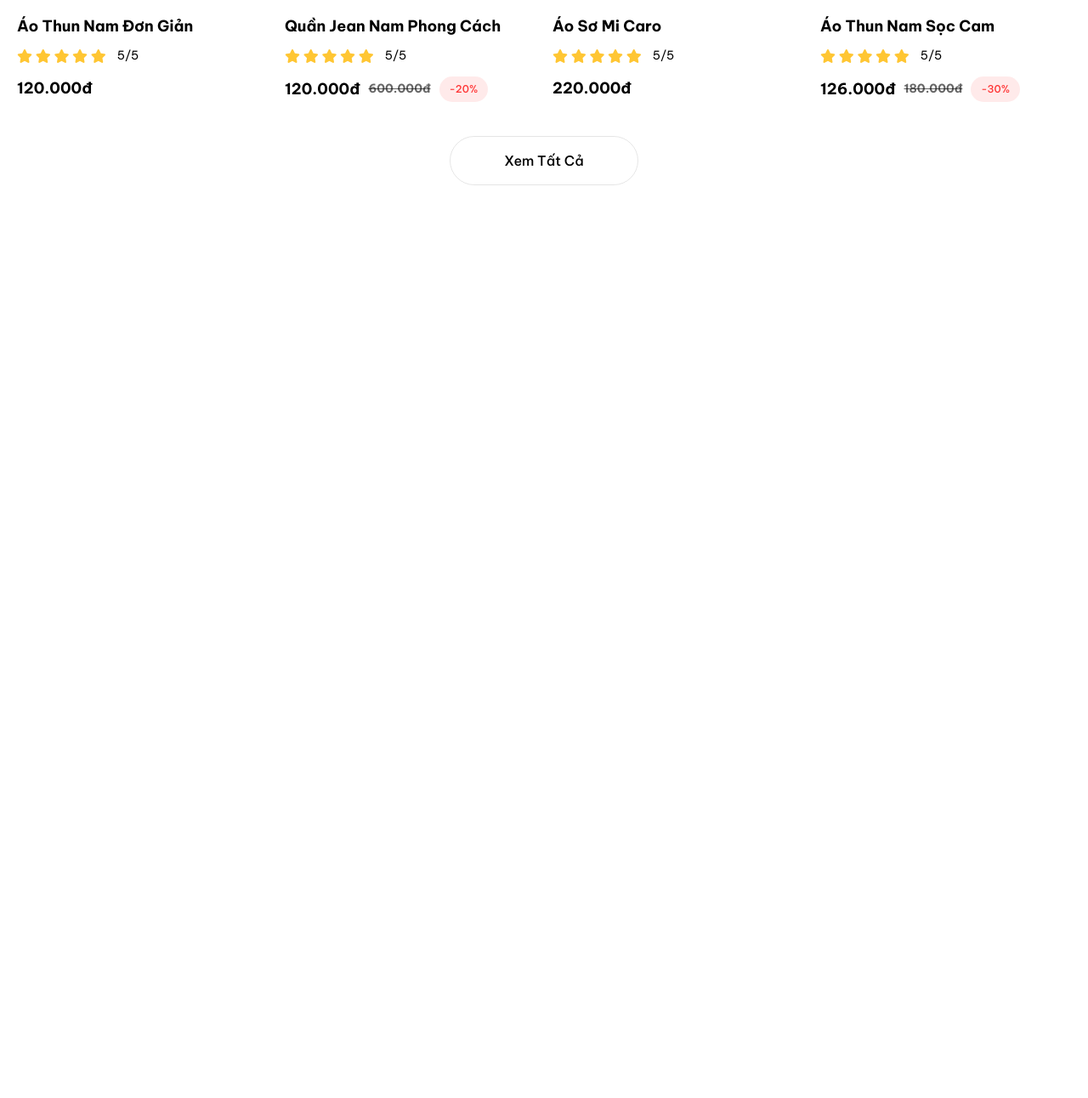
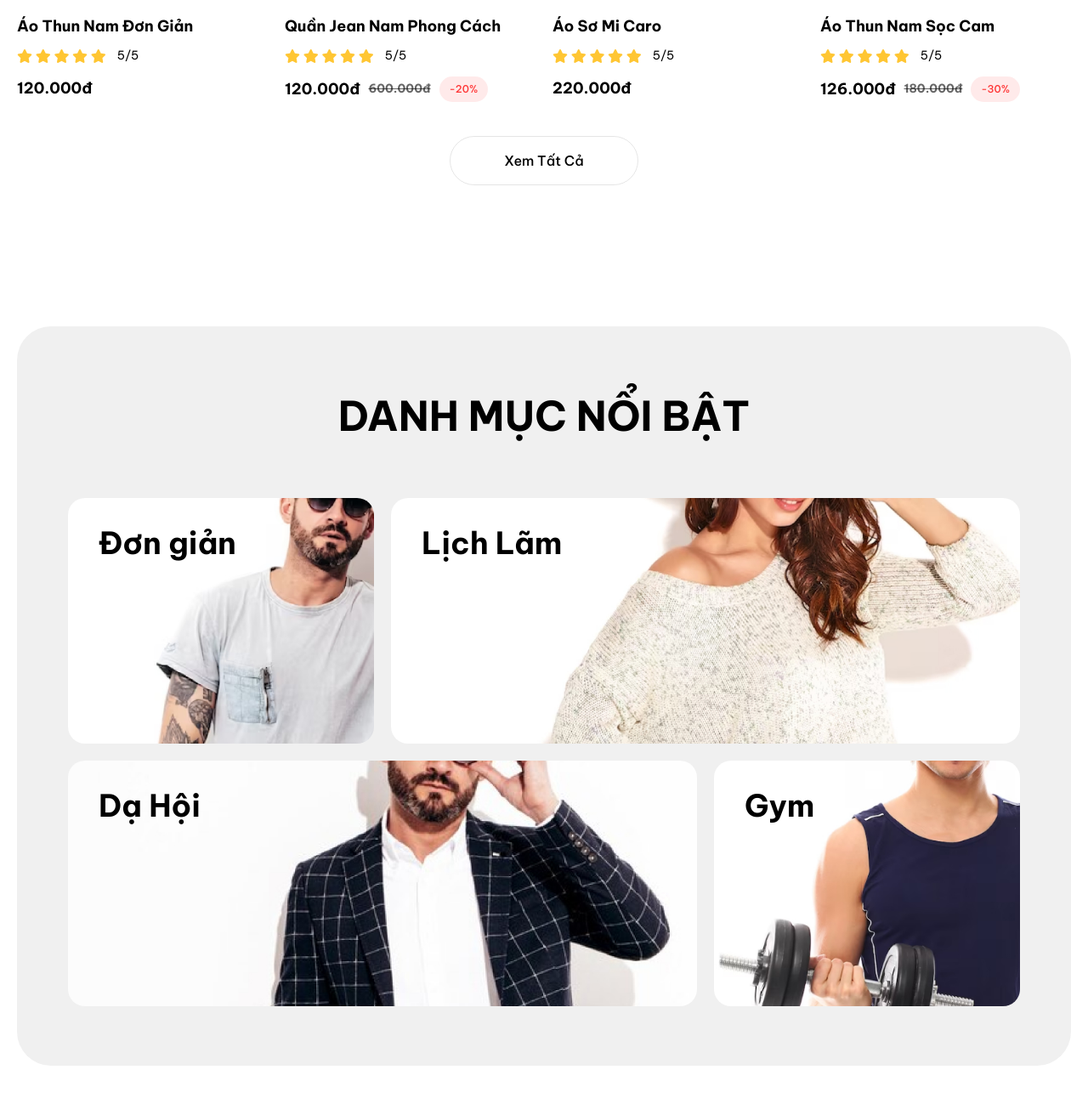
Before and after one commit to trngnneeee/Shopping-FrontEnd3, a plain HTML site: page index.html in a window 1280 px wide. Shown: the part 1374-2666 px from the top of the page at 85% size. Before the commit the page ends 1672 px from the top, so only its background shows below. Drawn offline with nearby package versions, Linux system fonts and the light colour scheme.

Commit message:
Finish Section3 + Reponsive

```diff
--- a/index.html
+++ b/index.html
@@ -274,5 +274,44 @@
         </div>
     </div>
     <!-- End Section 3 -->
+
+    <!-- Section 4 -->
+    <div class="section4 sm:py-[86px] pb-[40px]">
+        <div class="container mx-auto bg-[#F0F0F0] rounded-[40px]">
+            <div class="section4__wrap lg:py-[70px] py-[28px] lg:px-[60px] px-[24px]">
+                <div class="title text-[48px] font-[700] text-center mb-[60px] uppercase">
+                    Danh Mục Nổi Bật
+                </div>
+
+                <div class = "grid md:grid-cols-3 grid-cols-1 gap-[20px]">
+                    <div class = "relative rounded-[20px] truncate">
+                        <a href="#">
+                            <h3 class = "absolute xl:left-[36px] left-[24px] xl:top-[26px] top-[17px] xl:text-[36px] lg:text-[28px] text-[24px] font-[700] color-[primary]">Đơn giản</h3>
+                            <img src="assets/images/image 11.jpg" class ="xl:h-[289px] lg:h-[240px] h-[190px] w-full object-cover" alt="">
+                        </a>
+                    </div>
+                    <div class = "relative rounded-[20px] truncate md:col-span-2">
+                        <a href="#">
+                            <h3 class = "absolute xl:left-[36px] left-[24px] xl:top-[26px] top-[17px] xl:text-[36px] lg:text-[28px] text-[24px] font-[700] color-[primary]">Lịch Lãm</h3>
+                            <img src="assets/images/image 12.jpg" class ="xl:h-[289px] lg:h-[240px] h-[190px] w-full object-cover" alt="">
+                        </a>
+                    </div>
+                    <div class = "relative rounded-[20px] truncate md:col-span-2">
+                        <a href="#">
+                            <h3 class = "absolute xl:left-[36px] left-[24px] xl:top-[26px] top-[17px] xl:text-[36px] lg:text-[28px] text-[24px] font-[700] color-[primary]">Dạ Hội</h3>
+                            <img src="assets/images/image 13.jpg" class ="xl:h-[289px] lg:h-[240px] h-[190px] w-full object-cover" alt="">
+                        </a>
+                    </div>
+                    <div class = "relative rounded-[20px] truncate">
+                        <a href="#">
+                            <h3 class = "absolute xl:left-[36px] left-[24px] xl:top-[26px] top-[17px] xl:text-[36px] lg:text-[28px] text-[24px] font-[700] color-[primary]">Gym</h3>
+                            <img src="assets/images/image 14.jpg" class ="xl:h-[289px] lg:h-[240px] h-[190px] w-full object-cover" alt="">
+                        </a>
+                    </div>
+                </div>
+            </div>
+        </div>
+    </div>
+    <!-- End Section 4 -->
 </body>
 </html>
```
Also changed, not shown: assets/images/image 11.jpg (added), assets/images/image 12.jpg (added), assets/images/image 13.jpg (added), assets/images/image 14.jpg (added).
